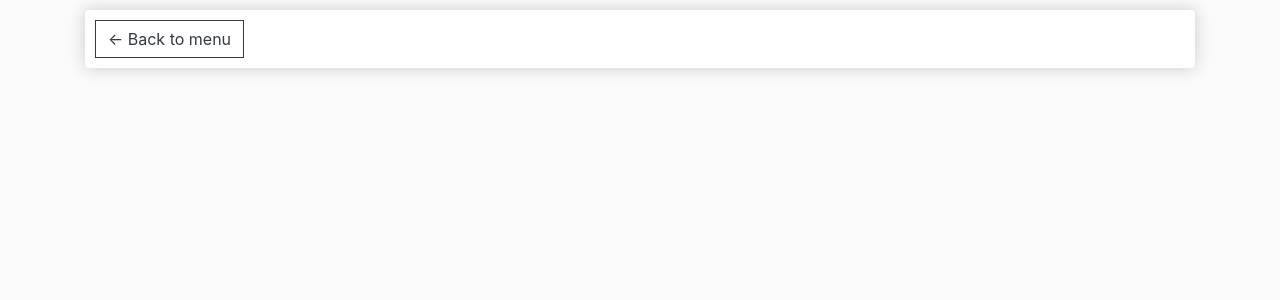
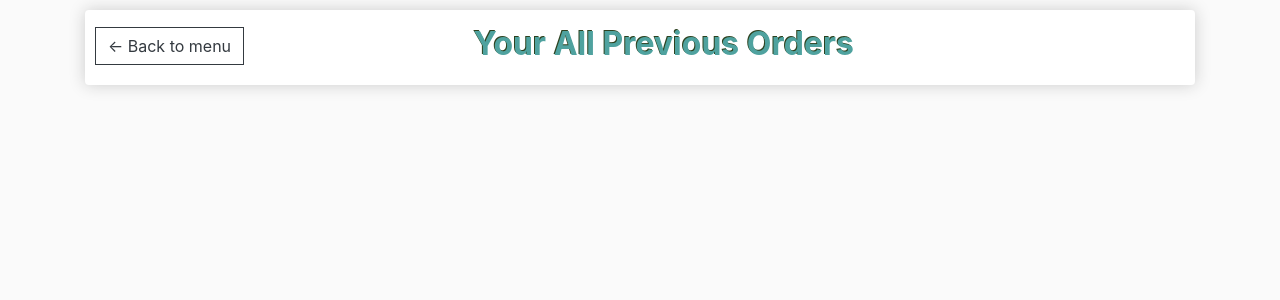
Before and after one commit to Jatin-Goyal-552/eFoodCourt, a Django app: template FoodCourt/templates/myorder.html in a window 1280 px wide. Shown: the part 56-356 px from the top of the page. Run offline with Django 3.2, Linux system fonts and the light colour scheme; the template is opened without the code that fills it, so the values that code supplies are empty; some libraries are stand-ins or nearby versions.

Commit message:
improved the UI

```diff
--- a/FoodCourt/templates/admin_store.html
+++ b/FoodCourt/templates/admin_store.html
@@ -7,7 +7,7 @@
 		<div class="col-lg-4">
 			<img class="thumbnail" src="{{food.5}}">
 			<div class="box-element product">
-				<h6><strong>{{food.1}}</strong></h6>
+				<h5><strong>{{food.1}}</strong></h5>
 				<hr>
 				<h6>{{food.2}}</h6>
 				<h6>{{food.4}}/5</h6>
--- a/FoodCourt/templates/finish.html
+++ b/FoodCourt/templates/finish.html
@@ -2,6 +2,9 @@
 {% load static %}
 {% block content %}
 <div>
-    <H1>we will deliver your food soon......... enjoy your food </H1>
+    <H2 style="
+        color: hsl(172deg 30% 35%);
+        margin: 156px;
+    ">We Will Deliver Your Food Soon......... Enjoy Your Food. </H2>
     </div>
     {% endblock content %}
--- a/FoodCourt/templates/myorder.html
+++ b/FoodCourt/templates/myorder.html
@@ -5,7 +5,8 @@
 		<div class="col-lg-12">
 			<div class="box-element">
 
-				<a  class="btn btn-outline-dark" href="{% url 'home' %}">&#x2190; Back to menu</a>
+				<a style="margin-bottom: 10px;"class="btn btn-outline-dark" href="{% url 'home' %}">&#x2190; Back to menu</a>
+				<span>Your All Previous Orders</span>
             </div>
 
                 {% for order in orders %}
@@ -52,6 +53,16 @@
 
 			</div>
         </div>
-
+<style>
+	span{
+		margin-left: 225px;
+    font-size: 32px;
+    color: #4fa29f;
+    font-weight: 100px;
+    text-shadow: 10px;
+    text-shadow: -1px -1px #2d4220;
+    font-weight: bold;
+	}
+</style>
 
 {% endblock content %}
--- a/FoodCourt/templates/store.html
+++ b/FoodCourt/templates/store.html
@@ -26,7 +26,7 @@
 		<div class="col-lg-4">
 			<img class="thumbnail" src="{{food.5}}">
 			<div class="box-element product">
-				<h6><strong>{{food.1}}</strong></h6>
+				<h5><strong>{{food.1}}</strong></h5>
 				<hr>
 				<h6>{{food.2}}</h6>
 				<h6>{{food.4}}/5</h6>
--- a/FoodCourt/urls.py
+++ b/FoodCourt/urls.py
@@ -16,7 +16,7 @@ urlpatterns = [
 	path('admin_home/',views.admin_home,name="admin_home"),
 	path('delete/<fid>',views.deletefood,name="delete"),
 	path('add_food/',views.add_food,name="add_food"),
-	path('editfood/<fid>',views.editfood,name="editfood"),
+	# path('editfood/<fid>',views.editfood,name="editfood"),
 	path('allorders/',views.allorders,name="allorders"),
 	path('allpendingorders/',views.allpendingorders,name="allpendingorders"),
 	path('delivered/<oid>',views.delivered,name="delivered"),
--- a/FoodCourt/views.py
+++ b/FoodCourt/views.py
@@ -386,9 +386,9 @@ def add_food(request):
         form=AddFoodForm(request.POST)
         return render(request,'addfood.html',{"form": form})
 
-def editfood(request,fid):
-    food_to_edit=Food.object.get(fid=fid)
-    pass
+# def editfood(request,fid):
+#     food_to_edit=Food.object.get(fid=fid)
+#     pass
 
 def allorders(request):
     global admin_id
```
Also changed, not shown: FoodCourt/templates/allorders.html (+13 -2 lines), FoodCourt/templates/allpendingorders.html (+14 -2 lines), FoodCourt/templates/orderdetails.html (+12 -2 lines), FoodCourt/templates/pendingorders.html (+13 -2 lines), media/IndiaTv94add1_momos-main-pic.jpg (added), media/images.jpg (added), media/images_Wb0su8R.jpg (added).
